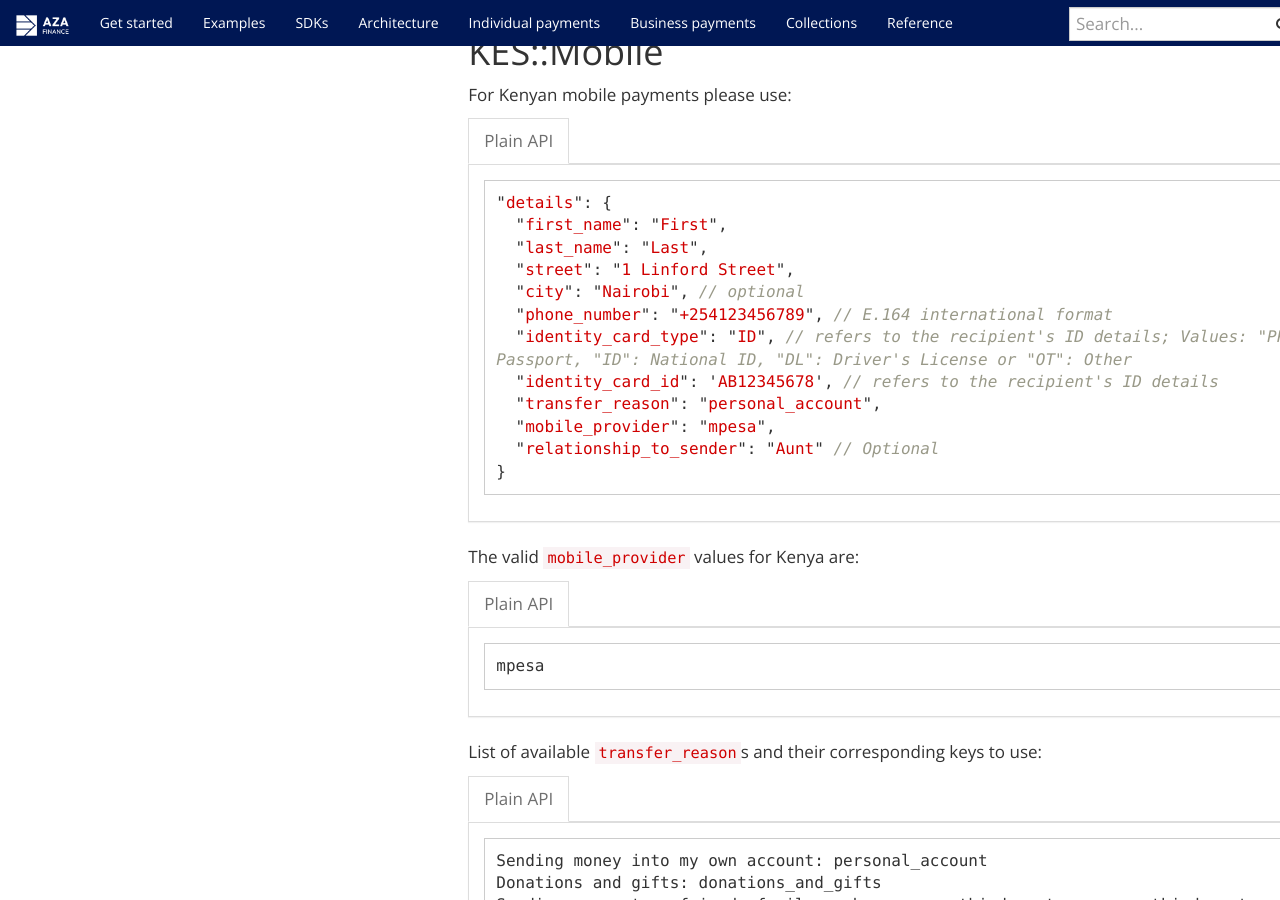
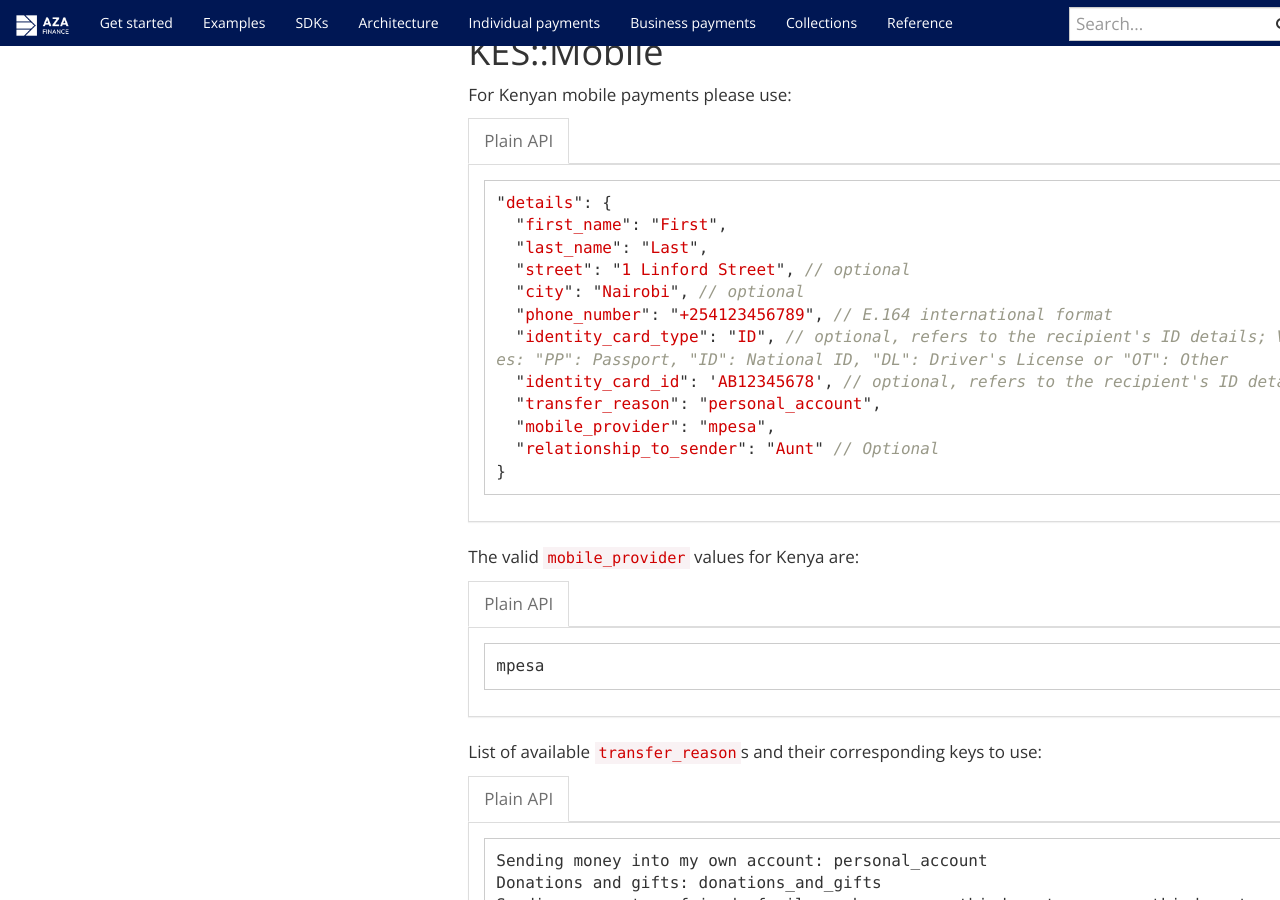
Before and after one commit to transferzero/api-documentation, a Jekyll site: the page built from _docs/individual-payments.md, in a window 1280 px wide and 900 px high, scrolled down 33165 px. Built offline with Jekyll 4.4.1, drawn with Linux system fonts in a browser that asks for light colours; nearby versions of some CDN libraries; comment, search, counter and statistics services are not loaded.

Commit message:
make some fields optional for kes mobile payouts (#275)
Co-authored-by: Cesare Camurani <40522592+cesarecamurani@users.noreply.github.com>

```diff
--- a/_includes/corridors/kes-mobile.md
+++ b/_includes/corridors/kes-mobile.md
@@ -7,11 +7,11 @@ For Kenyan mobile payments please use:
 "details": {
   "first_name": "First",
   "last_name": "Last",
-  "street": "1 Linford Street",
+  "street": "1 Linford Street", // optional
   "city": "Nairobi", // optional
   "phone_number": "+254123456789", // E.164 international format
-  "identity_card_type": "ID", // refers to the recipient's ID details; Values: "PP": Passport, "ID": National ID, "DL": Driver's License or "OT": Other
-  "identity_card_id": 'AB12345678', // refers to the recipient's ID details
+  "identity_card_type": "ID", // optional, refers to the recipient's ID details; Values: "PP": Passport, "ID": National ID, "DL": Driver's License or "OT": Other
+  "identity_card_id": 'AB12345678', // optional, refers to the recipient's ID details
   "transfer_reason": "personal_account",
   "mobile_provider": "mpesa",
   "relationship_to_sender": "Aunt" // Optional
```
